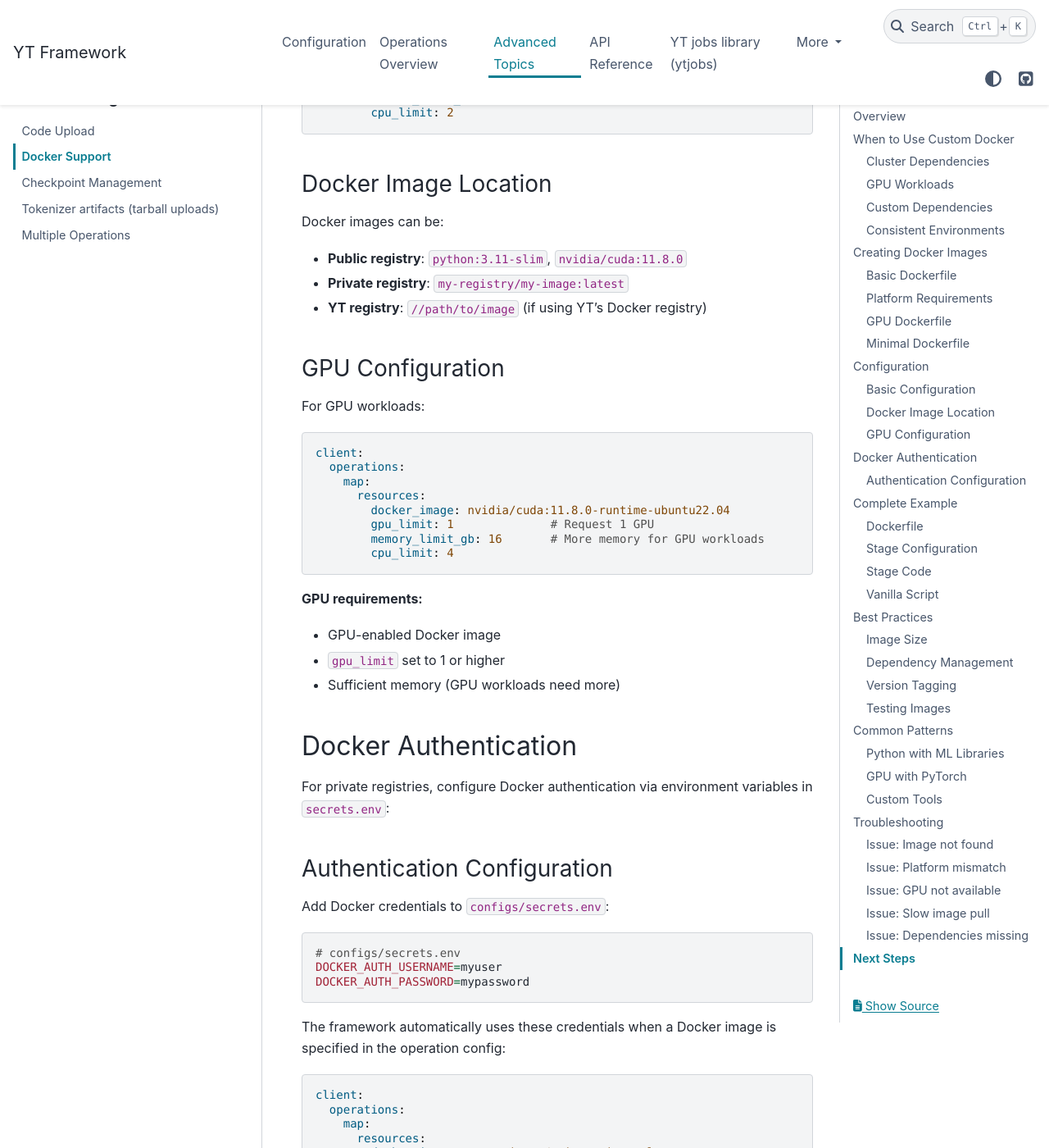
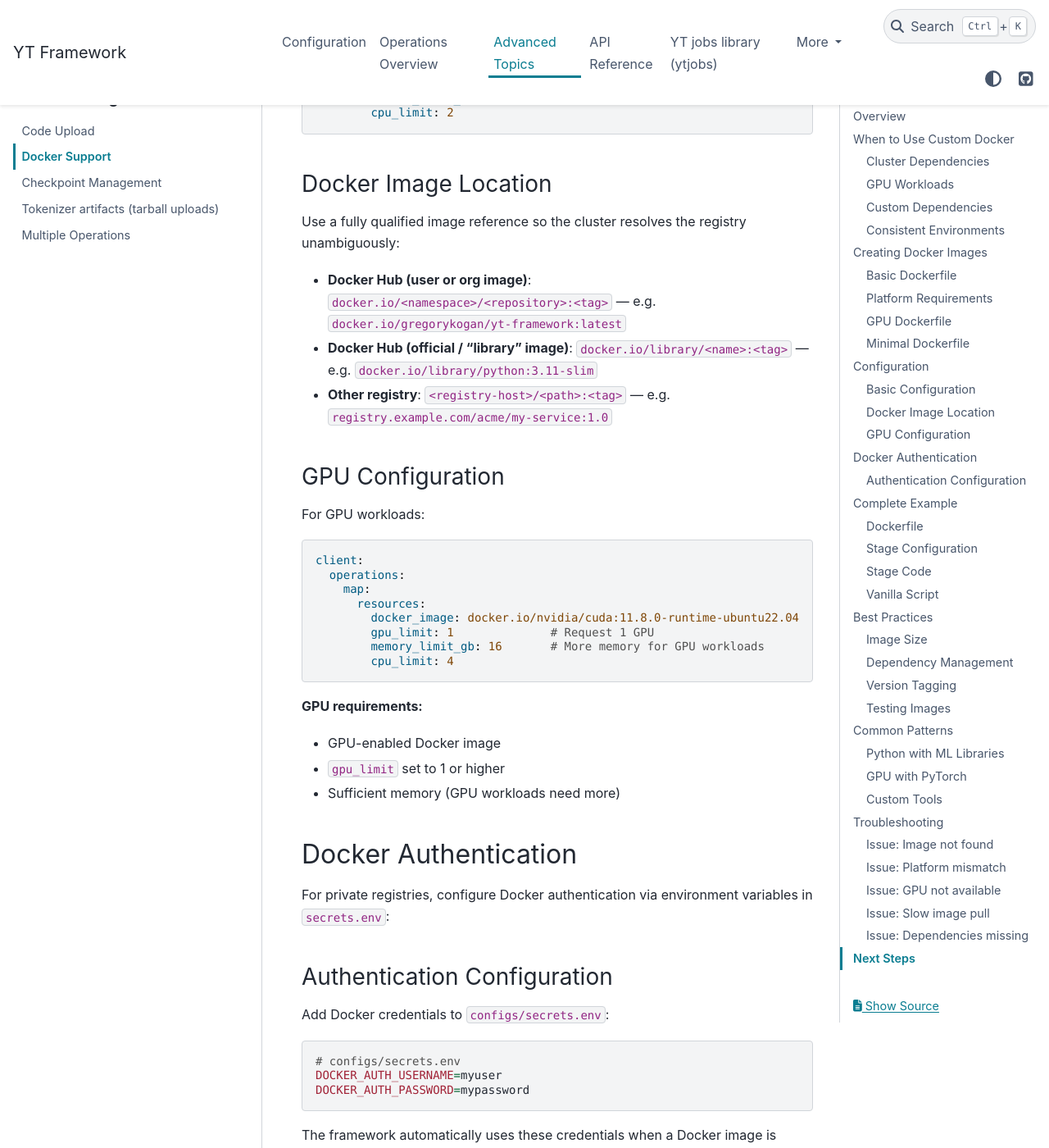
Before and after one commit to GregoryKogan/yt-framework, a Sphinx documentation site: the page built from docs/advanced/docker.md, in a window 1280 px wide and 1400 px high, scrolled down 4100 px. Shown: the whole window at 82% size. Built offline with Sphinx 7.4.7 and the PyData theme 0.15.4, drawn with Linux system fonts in a browser that asks for light colours; some of the changed text lies outside the part shown.

Commit message:
Update Docker image references in documentation for clarity and consistency
- Changed Docker image references to fully qualified formats, ensuring unambiguous resolution by the cluster.
- Updated examples to reflect official Docker Hub naming conventions for both user and library images.
- Revised documentation sections to enhance clarity on image usage and tagging practices.

````diff
--- a/docs/advanced/docker.md
+++ b/docs/advanced/docker.md
@@ -43,7 +43,7 @@ client:
   operations:
     map:
       resources:
-        docker_image: nvidia/cuda:11.8.0-runtime-ubuntu22.04
+        docker_image: docker.io/nvidia/cuda:11.8.0-runtime-ubuntu22.04
         gpu_limit: 1
         memory_limit_gb: 16
 ```
@@ -70,7 +70,7 @@ client:
   operations:
     map:
       resources:
-        docker_image: my-registry/standard-python:3.11
+        docker_image: docker.io/library/python:3.11-slim
         memory_limit_gb: 4
 ```
 
@@ -169,11 +169,11 @@ client:
 
 ### Docker Image Location
 
-Docker images can be:
+Use a fully qualified image reference so the cluster resolves the registry unambiguously:
 
-- **Public registry**: `python:3.11-slim`, `nvidia/cuda:11.8.0`
-- **Private registry**: `my-registry/my-image:latest`
-- **YT registry**: `//path/to/image` (if using YT's Docker registry)
+- **Docker Hub (user or org image)**: `docker.io/<namespace>/<repository>:<tag>` — e.g. `docker.io/gregorykogan/yt-framework:latest`
+- **Docker Hub (official / “library” image)**: `docker.io/library/<name>:<tag>` — e.g. `docker.io/library/python:3.11-slim`
+- **Other registry**: `<registry-host>/<path>:<tag>` — e.g. `registry.example.com/acme/my-service:1.0`
 
 ### GPU Configuration
 
@@ -184,7 +184,7 @@ client:
   operations:
     map:
       resources:
-        docker_image: nvidia/cuda:11.8.0-runtime-ubuntu22.04
+        docker_image: docker.io/nvidia/cuda:11.8.0-runtime-ubuntu22.04
         gpu_limit: 1              # Request 1 GPU
         memory_limit_gb: 16       # More memory for GPU workloads
         cpu_limit: 4
@@ -217,7 +217,7 @@ client:
   operations:
     map:
       resources:
-        docker_image: my-registry/private-image:latest
+        docker_image: registry.example.com/acme/private-image:latest
         # Docker auth is automatically loaded from secrets.env
 ```
 
@@ -358,7 +358,7 @@ WORKDIR /app
 
 **Tag images with versions:**
 
-```dockerfile
+```bash
 # Build with version tag
 docker buildx build --platform linux/amd64 \
     --tag my-registry/my-image:v1.2.3 \
@@ -377,10 +377,12 @@ docker_image: my-registry/my-image:v1.2.3
 
 ```bash
 # Build image
-docker buildx build --platform linux/amd64 --tag my-image:test --load .
+docker buildx build --platform linux/amd64 \
+    --tag docker.io/myuser/my-image:test --load .
 
 # Test image
-docker run --rm my-image:test python3 -c "import numpy; print(numpy.__version__)"
+docker run --rm docker.io/myuser/my-image:test \
+    python3 -c "import numpy; print(numpy.__version__)"
 ```
 
 ## Common Patterns
````
